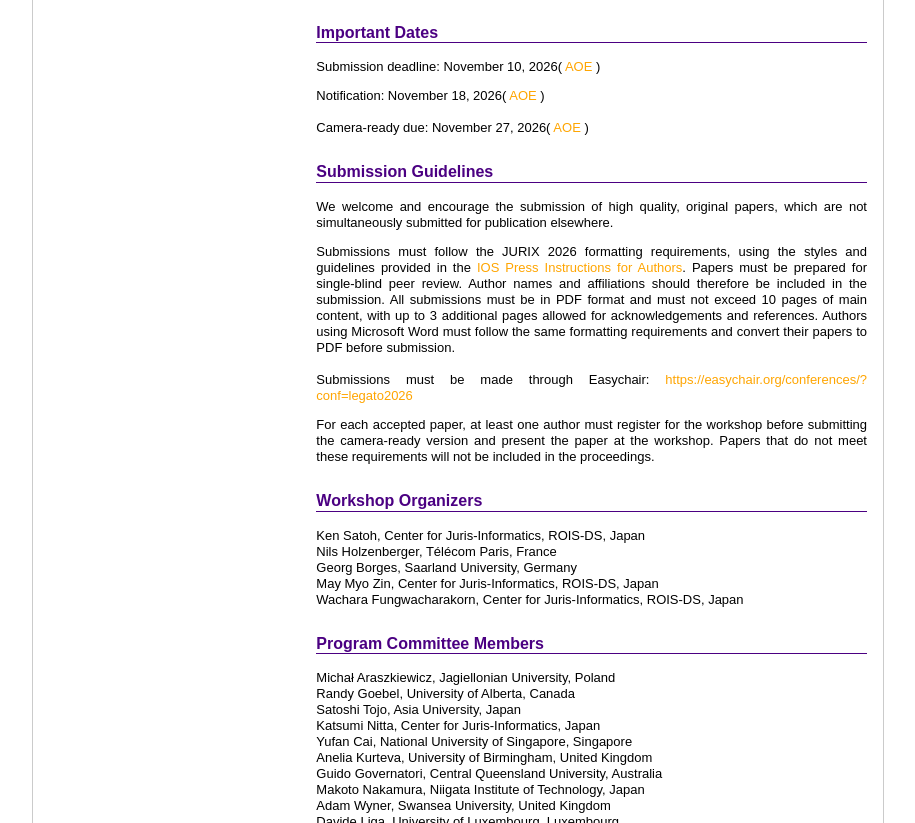
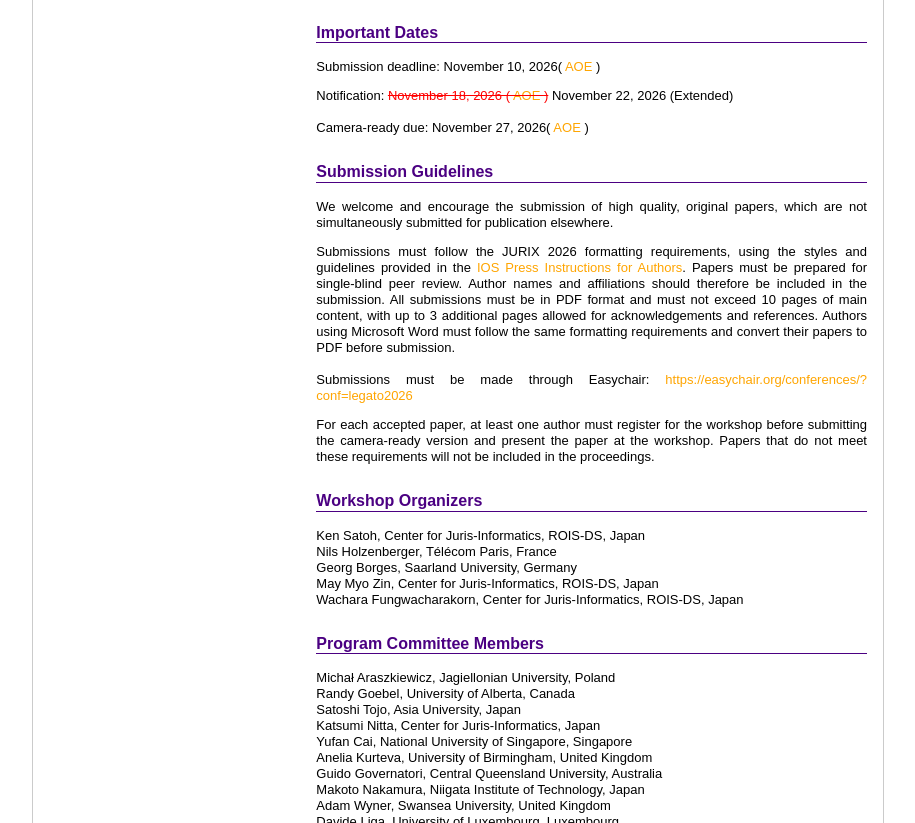
Before and after one commit to JurisInformaticsCenter/LEGATO2026, a plain HTML site: page index.html in a window 1280 px wide. Shown: the part 1097-1920 px from the top of the page, without its empty margins (182-1097 px from the left). Drawn offline with Linux system fonts and the light colour scheme.

Commit message:
Update index.html

```diff
--- a/index.html
+++ b/index.html
@@ -71,7 +71,7 @@ December 8, 2026
 <p>
 Submission deadline: November 10, 2026(<a href="http://www.worldtimeserver.com/time-zones/aoe/" target="_blank"> AOE </a>)<br>
 </a></font></p>
-Notification: November 18, 2026(<a href="http://www.worldtimeserver.com/time-zones/aoe/" target="_blank"> AOE </a>)<br>
+Notification: <font color="red"><del>November 18, 2026 (<a href="http://www.worldtimeserver.com/time-zones/aoe/" target="_blank"> AOE </a>)</del></font> November 22, 2026 (Extended)<br>
 <br>
 Camera-ready due: November 27, 2026(<a href="http://www.worldtimeserver.com/time-zones/aoe/" target="_blank"> AOE </a>) <br></div>
 
```
